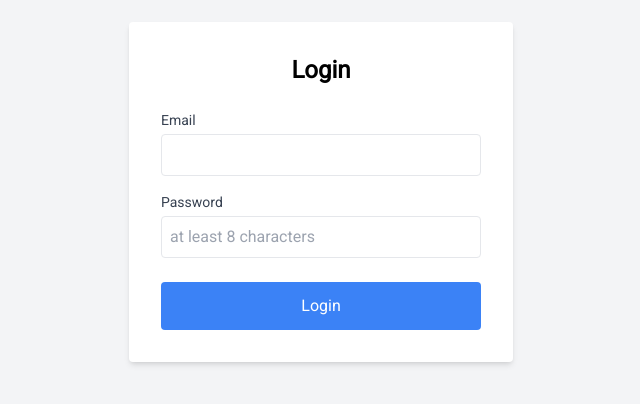
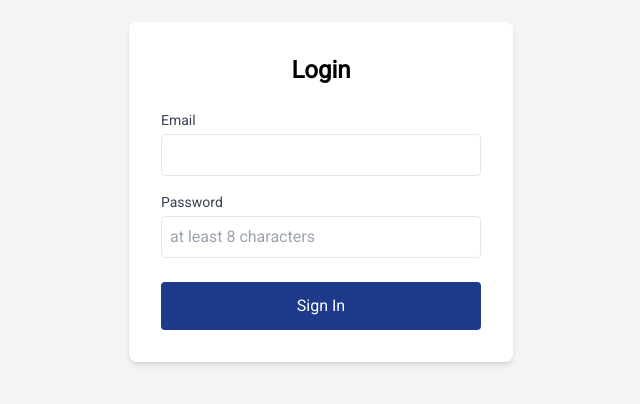
Before and after one commit to NaysaSolutions/NAYSA-Databridge, a React (Vite) app: page / in a window 1280 px wide. Shown: the part 208-612 px from the top of the page, without its empty margins (319-959 px from the left). Built offline with nearby package versions, Linux system fonts and the light colour scheme.

Commit message:
Update sampleLogin.jsx

```diff
--- a/src/sampleLogin.jsx
+++ b/src/sampleLogin.jsx
@@ -34,7 +34,7 @@ function Login() {
 
     return (
         <div className="bg-gray-100 flex items-center justify-center h-screen">
-            <div className="bg-white p-8 rounded shadow-md w-96">
+            <div className="bg-white p-8 rounded-lg shadow-md w-96 ">
                 <h2 className="text-2xl font-bold mb-6 text-center">Login</h2>
                 <form onSubmit={handleSubmit}>
 
@@ -65,10 +65,10 @@ function Login() {
                     </div>
                     <button
                         type="submit"
-                        className="w-full bg-blue-500 text-white p-3 rounded"
+                        className="w-full bg-blue-900 text-white p-3 rounded"
                         disabled={loading}
                     >
-                        {loading ? 'Logging in...' : 'Login'}
+                        {loading ? 'Signing in...' : 'Sign In'}
                     </button>
                 </form>
             </div>
```
